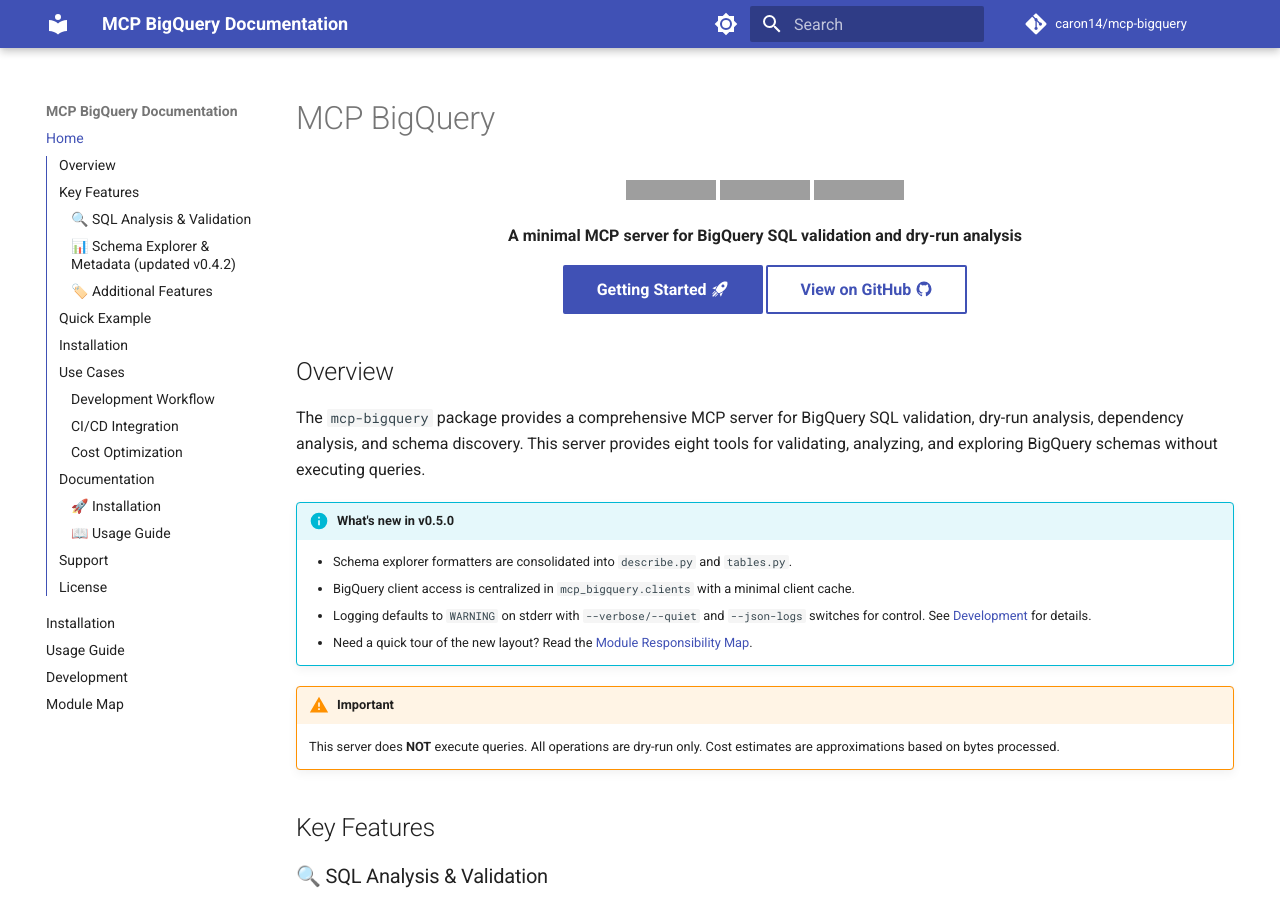
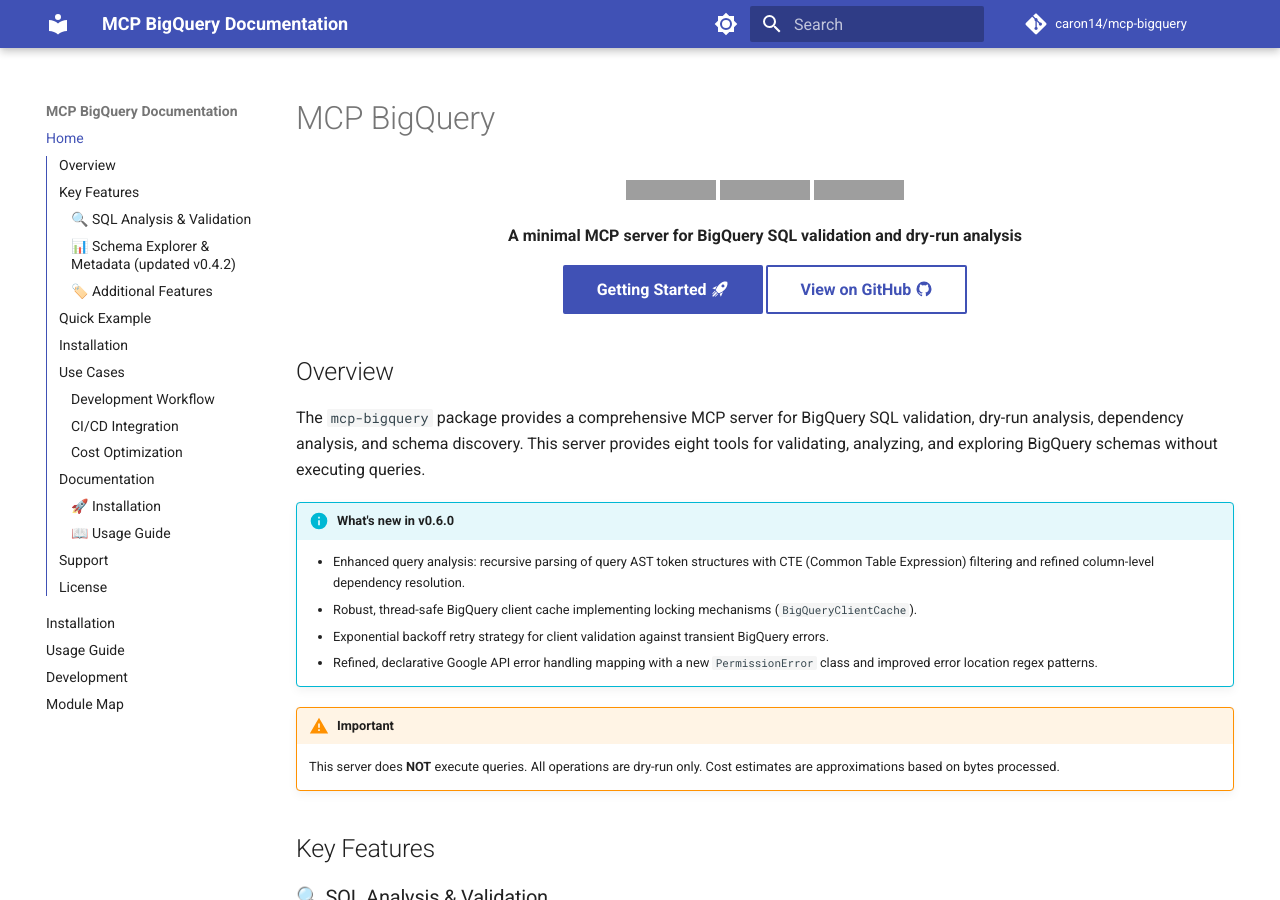
Before and after one commit to caron14/mcp-bigquery, an MkDocs documentation site: the page built from docs/index.md, in a window 1280 px wide and 900 px high. Built offline with MkDocs 1.6.1 and Material for MkDocs 9.7.7, drawn with Linux system fonts in a browser that asks for light colours; comment, search, counter and statistics services are not loaded; grey boxes are pictures that could not be loaded.

Commit message:
Update documentation for v0.6.0 release with new features and enhancements

```diff
--- a/docs/index.md
+++ b/docs/index.md
@@ -17,11 +17,11 @@
 
 The `mcp-bigquery` package provides a comprehensive MCP server for BigQuery SQL validation, dry-run analysis, dependency analysis, and schema discovery. This server provides eight tools for validating, analyzing, and exploring BigQuery schemas without executing queries.
 
-!!! info "What's new in v0.5.0"
-    - Schema explorer formatters are consolidated into `describe.py` and `tables.py`.
-    - BigQuery client access is centralized in `mcp_bigquery.clients` with a minimal client cache.
-    - Logging defaults to `WARNING` on stderr with `--verbose/--quiet` and `--json-logs` switches for control. See [Development](development.md#logging-and-debugging) for details.
-    - Need a quick tour of the new layout? Read the [Module Responsibility Map](module_map.md).
+!!! info "What's new in v0.6.0"
+    - Enhanced query analysis: recursive parsing of query AST token structures with CTE (Common Table Expression) filtering and refined column-level dependency resolution.
+    - Robust, thread-safe BigQuery client cache implementing locking mechanisms (`BigQueryClientCache`).
+    - Exponential backoff retry strategy for client validation against transient BigQuery errors.
+    - Refined, declarative Google API error handling mapping with a new `PermissionError` class and improved error location regex patterns.
 
 !!! warning "Important"
     This server does **NOT** execute queries. All operations are dry-run only. Cost estimates are approximations based on bytes processed.
```
Also changed, not shown: README.md (+1 -0 lines).
